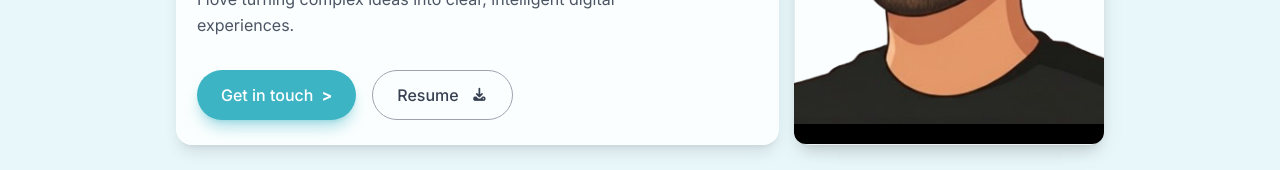
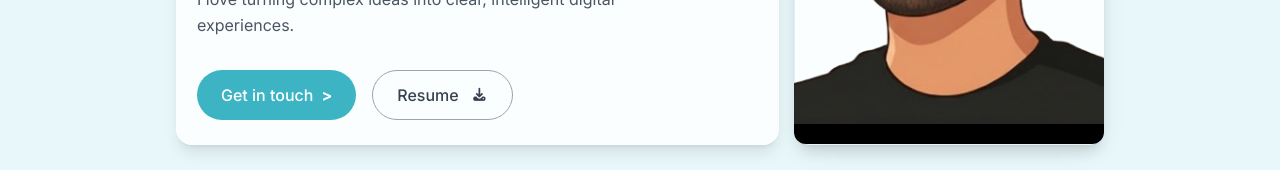
Before and after one commit to rayhanhossen/personal_portfolio, a React (Vite) app: page / in a window 1280 px wide. Shown: the part 459-629 px from the top of the page. Built offline with nearby package versions, Linux system fonts and the light colour scheme; no server answers.

Commit message:
button hover shadow remove

```diff
--- a/src/pages/Home.tsx
+++ b/src/pages/Home.tsx
@@ -71,7 +71,7 @@ const Home = () => {
                         transition-all duration-300 rounded-full font-medium text-sm md:text-base
 
                         // BASE STATE: Accent background, white text
-                        bg-accent text-white shadow-lg shadow-accent/40
+                        bg-accent text-white  shadow-accent/40
 
                         // HOVER STATE: Subtle darkening/lift
                         hover:bg-accent/90 hover:-translate-y-0.5 hover:shadow-xl"
```
